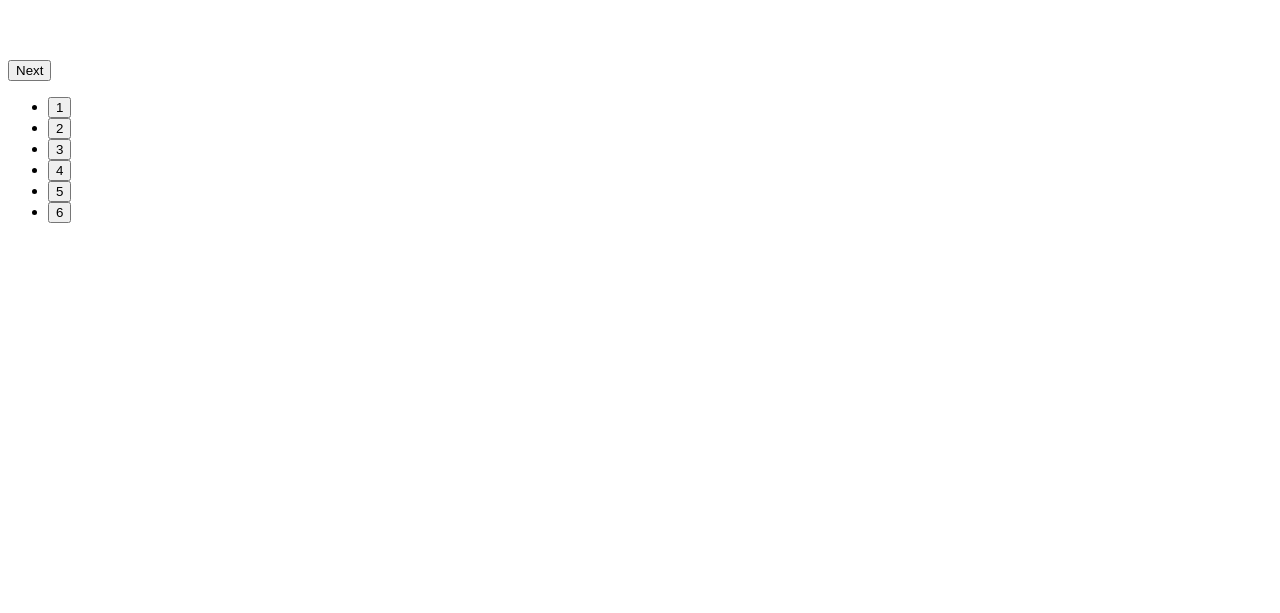
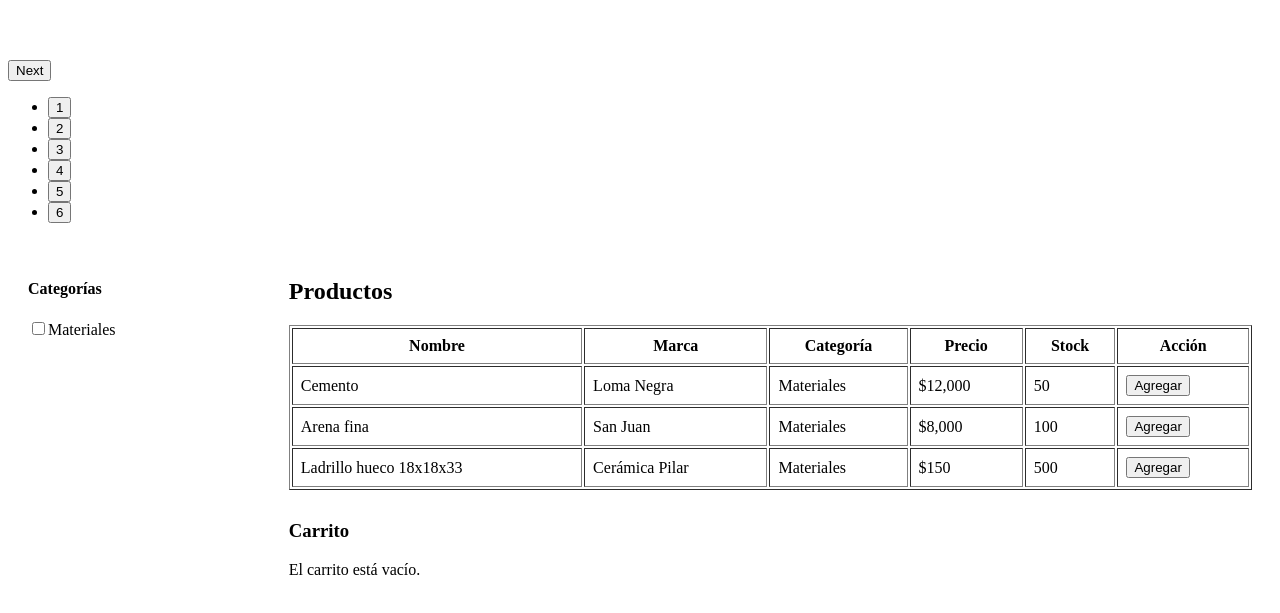
Before and after one commit to FGEGitHub/comprav, a React (Vite) app: page / in a window 1280 px wide. Shown: the part 6626-7239 px from the top of the page. Before the commit the page ends 6873 px from the top, so only its background shows below. Built offline with nearby package versions, Linux system fonts and the light colour scheme.

Commit message:
contextprod

```diff
--- a/src/App.jsx
+++ b/src/App.jsx
@@ -2,6 +2,7 @@ import React from 'react';
 import Rutas from './routes/routes.jsx'
 import { BrowserRouter, useRoutes } from 'react-router-dom'
 import { ProductProvider } from "./context/ProductContext";
+import { CartProvider } from "./context/CartContext";
 function AppRoutes() {
   const element = useRoutes(Rutas)
   return element
@@ -9,10 +10,13 @@ function AppRoutes() {
 
 function App() {
   return (
+
         <ProductProvider>
+          <CartProvider>
     <BrowserRouter>
       <AppRoutes />
     </BrowserRouter>
+    </CartProvider>
     </ProductProvider>
   )
 }
--- a/src/components/inicio/componente.jsx
+++ b/src/components/inicio/componente.jsx
@@ -1,6 +1,8 @@
 import Carrusel from "../carrusel.jsx";
 import Nav from "../navbar.jsx";
+import Compras from "../productos/Compras.jsx"
 import React from 'react';
+
 
 function Componete1() {
   return (
@@ -8,6 +10,7 @@ function Componete1() {
 
 <Nav/>
 <Carrusel/>
+<Compras/>
 </>
   );
 }
--- /dev/null
+++ b/src/components/productos/Compras.jsx
@@ -0,0 +1,92 @@
+import React, { useState } from "react";
+import { useProductos } from "../../context/ProductContext";
+import { useCarrito } from "../../context/CartContext";
+
+export default function VistaConFiltroYCategorias() {
+  const { productos } = useProductos();
+  const { agregarAlCarrito, carrito } = useCarrito();
+
+  // Obtener categorías únicas
+  const categorias = [...new Set(productos.map((p) => p.categoria))];
+  const [categoriasSeleccionadas, setCategoriasSeleccionadas] = useState([]);
+
+  const toggleCategoria = (categoria) => {
+    setCategoriasSeleccionadas((prev) =>
+      prev.includes(categoria)
+        ? prev.filter((c) => c !== categoria)
+        : [...prev, categoria]
+    );
+  };
+
+  const filtrados = categoriasSeleccionadas.length
+    ? productos.filter((p) => categoriasSeleccionadas.includes(p.categoria))
+    : productos;
+
+  return (
+    <div style={{ display: "flex", padding: 20 }}>
+      {/* Filtros */}
+      <aside style={{ width: "20%", marginRight: 20 }}>
+        <h4>Categorías</h4>
+        {categorias.map((cat) => (
+          <div key={cat}>
+            <label>
+              <input
+                type="checkbox"
+                checked={categoriasSeleccionadas.includes(cat)}
+                onChange={() => toggleCategoria(cat)}
+              />
+              {cat}
+            </label>
+          </div>
+        ))}
+      </aside>
+
+      {/* Productos */}
+      <main style={{ width: "80%" }}>
+        <h2>Productos</h2>
+        <table border="1" cellPadding="8" width="100%">
+          <thead>
+            <tr>
+              <th>Nombre</th>
+              <th>Marca</th>
+              <th>Categoría</th>
+              <th>Precio</th>
+              <th>Stock</th>
+              <th>Acción</th>
+            </tr>
+          </thead>
+          <tbody>
+            {filtrados.map((p) => (
+              <tr key={p.id}>
+                <td>{p.nombre}</td>
+                <td>{p.marca}</td>
+                <td>{p.categoria}</td>
+                <td>${p.precio.toLocaleString()}</td>
+                <td>{p.stock}</td>
+                <td>
+                  <button onClick={() => agregarAlCarrito(p)}>Agregar</button>
+                </td>
+              </tr>
+            ))}
+          </tbody>
+        </table>
+
+        {/* Carrito Resumen */}
+        <div style={{ marginTop: 30 }}>
+          <h3>Carrito</h3>
+          {carrito.length === 0 ? (
+            <p>El carrito está vacío.</p>
+          ) : (
+            <ul>
+              {carrito.map((item) => (
+                <li key={item.id}>
+                  {item.nombre} x {item.cantidad} (${item.precio * item.cantidad})
+                </li>
+              ))}
+            </ul>
+          )}
+        </div>
+      </main>
+    </div>
+  );
+}
--- /dev/null
+++ b/src/context/CartContext.jsx
@@ -0,0 +1,34 @@
+import React, { createContext, useContext, useState } from "react";
+
+const CartContext = createContext();
+
+export const CartProvider = ({ children }) => {
+  const [carrito, setCarrito] = useState([]);
+
+  const agregarAlCarrito = (producto) => {
+    setCarrito((prev) => {
+      const yaExiste = prev.find((p) => p.id === producto.id);
+      if (yaExiste) {
+        return prev.map((p) =>
+          p.id === producto.id ? { ...p, cantidad: p.cantidad + 1 } : p
+        );
+      } else {
+        return [...prev, { ...producto, cantidad: 1 }];
+      }
+    });
+  };
+
+  const quitarDelCarrito = (id) => {
+    setCarrito((prev) => prev.filter((p) => p.id !== id));
+  };
+
+  const vaciarCarrito = () => setCarrito([]);
+
+  return (
+    <CartContext.Provider value={{ carrito, agregarAlCarrito, quitarDelCarrito, vaciarCarrito }}>
+      {children}
+    </CartContext.Provider>
+  );
+};
+
+export const useCarrito = () => useContext(CartContext);
```
